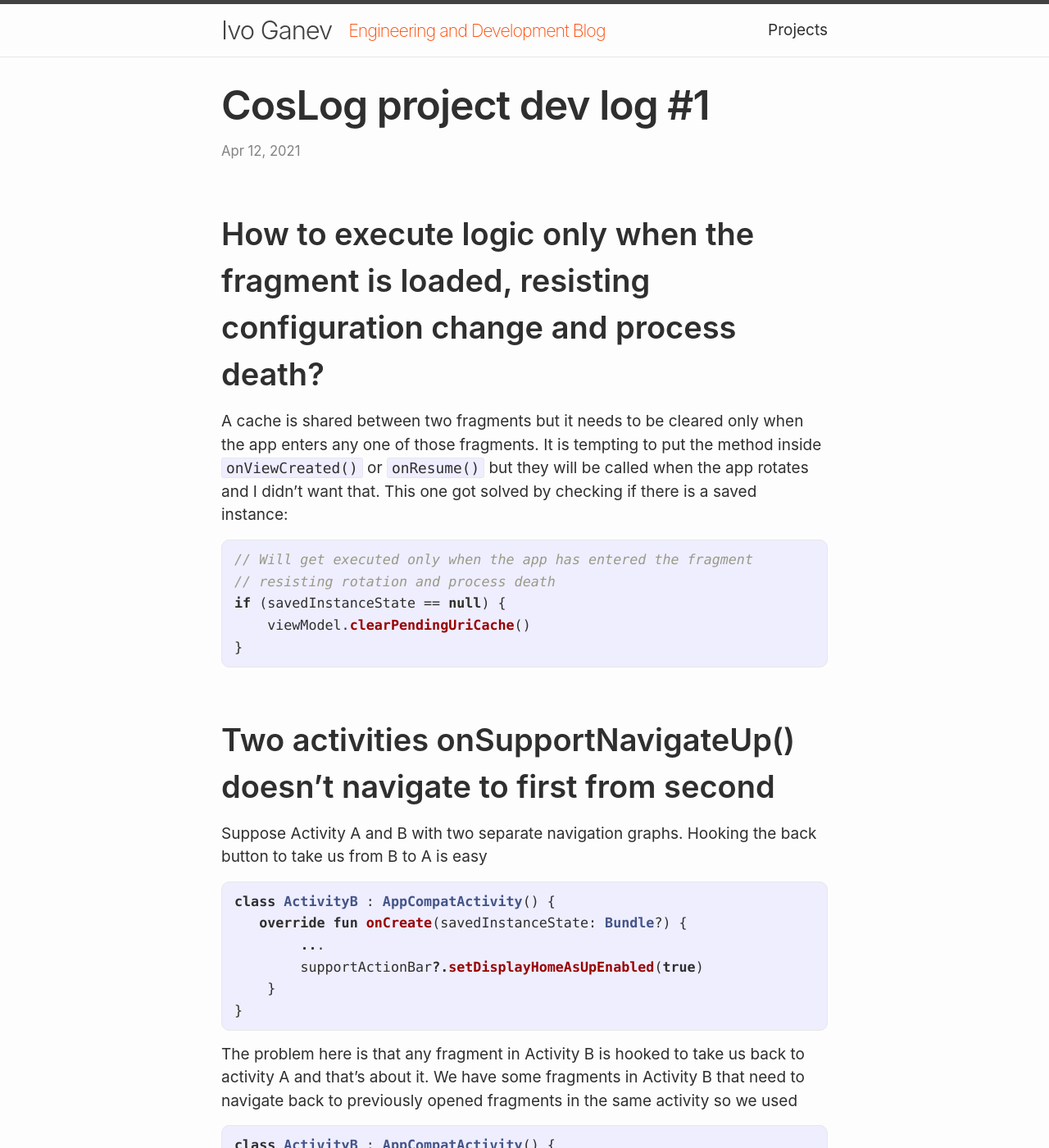
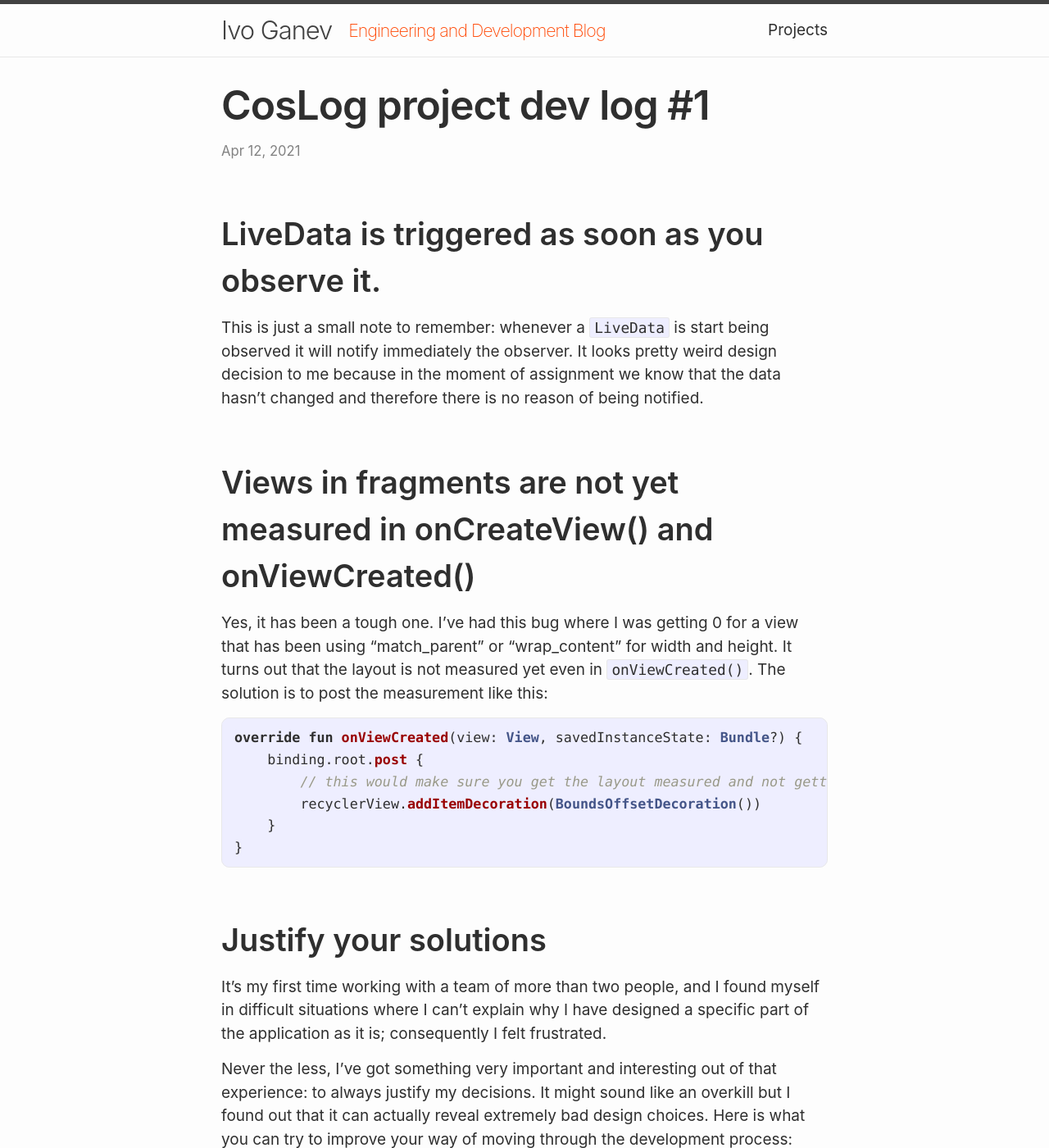
Before and after one commit to ivoGanev/ivoganev.github.io, a Jekyll site: the page built from _posts/2021-04-12-coslog-dev-log.markdown, in a window 1280 px wide and 1400 px high. Shown: the whole window at 82% size. Built offline with Jekyll 4.4.1, drawn with Linux system fonts in a browser that asks for light colours; some of the changed text lies outside the part shown.

Commit message:
Add coslog entries and doc-references

```diff
--- a/_posts/2021-04-12-when-to-throw-exceptions copy.markdown
+++ b/_posts/2021-04-12-coslog-dev-log.markdown
@@ -4,6 +4,39 @@ title:  "CosLog project dev log #1"
 date:   2021-04-12 12:25:08 +0000
 categories: OOP, Kotlin, exceptions
 ---
+
+
+## LiveData is triggered as soon as you observe it.
+
+This is just a small note to remember: whenever a `LiveData` is start being observed it will notify immediately the observer. It looks pretty weird design decision to me because in the moment of assignment we know that the data hasn't changed and therefore there is
+no reason of being notified.
+
+## Views in fragments are not yet measured in onCreateView() and onViewCreated()
+
+Yes, it has been a tough one. I've had this bug where I was getting 0 for a view that has been using "match_parent" or "wrap_content"
+for width and height. It turns out that the layout is not measured yet even in `onViewCreated()`. The solution is to post the measurement like this:
+
+{% highlight kotlin %}
+override fun onViewCreated(view: View, savedInstanceState: Bundle?) {
+    binding.root.post {
+        // this would make sure you get the layout measured and not getting any 0's
+        recyclerView.addItemDecoration(BoundsOffsetDecoration())
+    }
+}
+{% endhighlight %}
+
+
+## Justify your solutions
+
+It's my first time working with a team of more than two people, and I found myself in difficult situations where I can't explain why I have designed a specific part of the application as it is; consequently I felt frustrated.
+
+Never the less, I've got something very important and interesting out of that experience: to always justify my decisions. It might sound like an overkill but I found out that it can actually reveal extremely bad design choices. Here is what you can try to improve your way of moving through the development process:
+
+1. State your problem
+2. Find the solution
+3. Justify the solution to yourself
+4. Test it thoroughly
+5. Propose the solution and justify it to the others
 
 ## How to execute logic only when the fragment is loaded, resisting configuration change and process death?
 
```
Also changed, not shown: doc-references/java-pass-by-value.markdown (added, +56 -0 lines).
